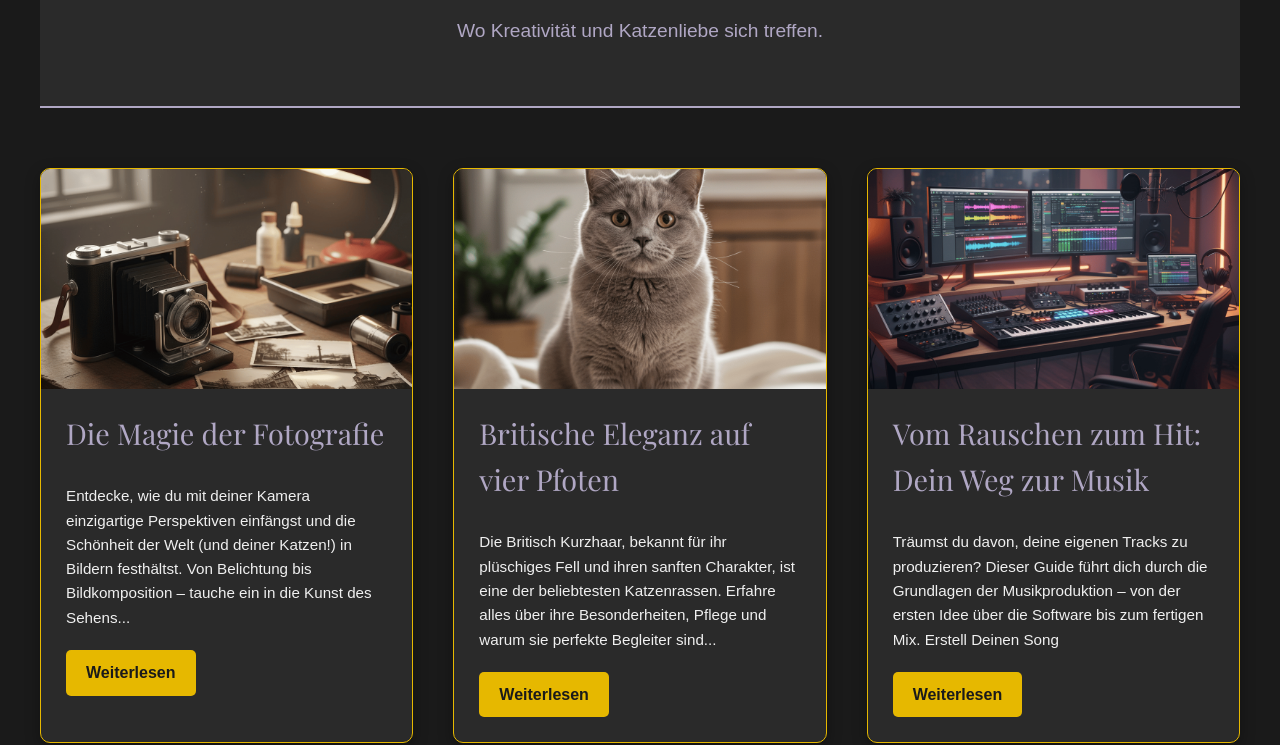
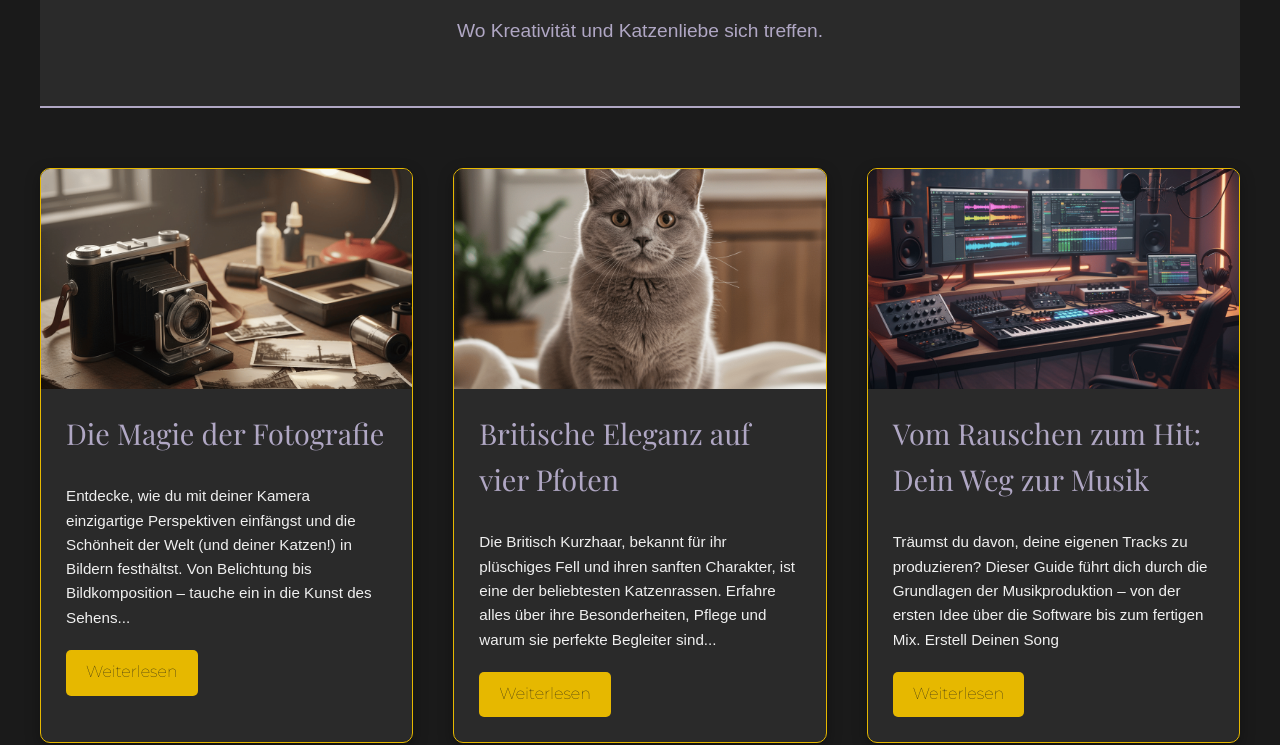
Before and after one commit to Taps11/katzenklangstudio, a plain HTML site: page index.html in a window 1280 px wide. Shown: the part 231-976 px from the top of the page. Drawn offline with Linux system fonts and the light colour scheme; a web font is replaced by a local one.

Commit message:
Update style.css

```diff
--- a/css/style.css
+++ b/css/style.css
@@ -14,6 +14,15 @@
   font-weight: 400;
   src: url(../fonts/montserrat/JTUHjIg1_i6t8kCHKm4532VJOt5-QNFgpCtr6Hw5aXp-p7K4KLg.woff2) format('woff2');
   unicode-range: U+0000-00FF, U+0131, U+0152-0153, U+02BB-02BC, U+02C6, U+02DA, U+02DC, U+0304, U+0308, U+0329, U+2000-206F, U+20AC, U+2122, U+2191, U+2193, U+2212, U+2215, U+FEFF, U+FFFD;
+}
+
+@font-face {
+  font-family: "Montserrat";
+  src: url("../fonts/montserrat/montserrat-variablefont_wght-webfont.woff2") format("woff2"),
+       url("../fonts/montserrat/montserrat-variablefont_wght-webfont.woff") format("woff");
+  font-weight: 100 900;     /* Variable font: deckt 100–900 ab */
+  font-style: normal;
+  font-display: swap;
 }
 
 /* ---------- Playfair Display (lokal) - Pfad relativ zur css/style.css ---------- */
```
